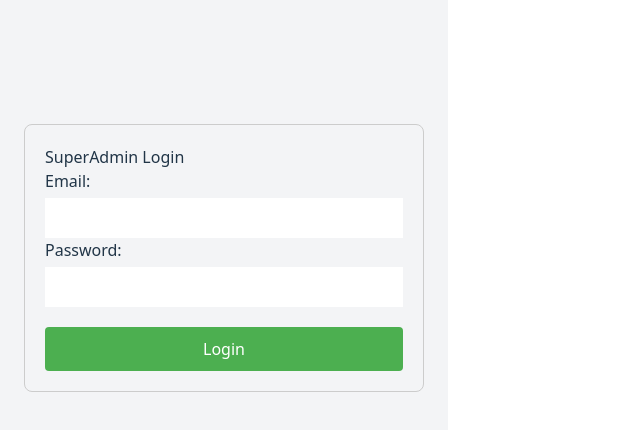
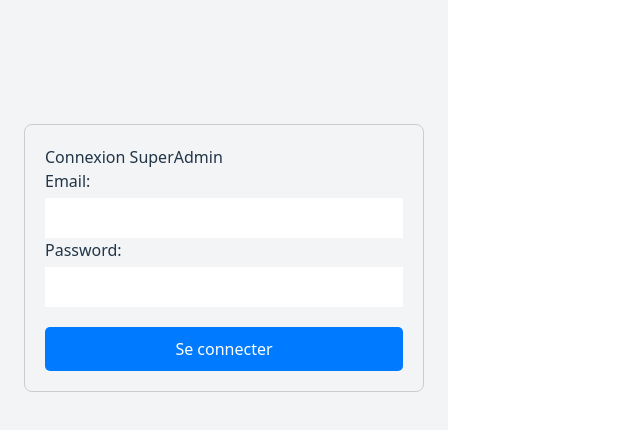
Before and after one commit to hdesumo/voyagemax-superadmin, a React (Vite) app: page /login in a window 1280 px wide. Shown: the top 430 px of the page, without its empty margins (0-640 px from the left). Built offline with nearby package versions, Linux system fonts and the light colour scheme.

Commit message:
🔐 Ajout de LoginSuperAdmin avec connexion via API réelle

```diff
--- a/scripts/createSuperAdmin.js
+++ b/scripts/createSuperAdmin.js
@@ -1,6 +1,6 @@
 const bcrypt = require('bcrypt');
-const { SuperAdmin } = require('../models'); // adapte si le modèle est ailleurs
-const { sequelize } = require('../models');  // adapte si nécessaire
+const { SuperAdmin } = require('../models');
+const { sequelize } = require('../models');
 
 const run = async () => {
   try {
@@ -12,7 +12,7 @@ const run = async () => {
     const [admin, created] = await SuperAdmin.findOrCreate({
       where: { email: 'superadmin@voyagemax.net' },
       defaults: {
-        full_name: 'Super Admin',
+        fullname: 'Super Admin', // ✅ correction ici
         password: hashedPassword,
       },
     });
--- a/src/pages/LoginSuperAdmin.jsx
+++ b/src/pages/LoginSuperAdmin.jsx
@@ -2,7 +2,7 @@ import React, { useState } from 'react';
 import axios from 'axios';
 import { useNavigate } from 'react-router-dom';
 
-function LoginSuperAdmin() {
+const LoginSuperAdmin = () => {
   const [email, setEmail] = useState('');
   const [password, setPassword] = useState('');
   const [error, setError] = useState('');
@@ -10,23 +10,37 @@ function LoginSuperAdmin() {
 
   const handleLogin = async (e) => {
     e.preventDefault();
+    setError('');
+
     try {
       const response = await axios.post('https://api.voyagemax.net/api/auth/superadmin/login', {
         email,
         password,
       });
 
-      const { token } = response.data;
-      localStorage.setItem('superAdminToken', token);
+      const { token, user } = response.data;
+
+      // Stocker le token et les infos utilisateur
+      localStorage.setItem('token', token);
+      localStorage.setItem('user', JSON.stringify(user));
+
+      // Rediriger vers le dashboard
       navigate('/dashboard');
     } catch (err) {
+      console.error(err);
       setError('Login failed. Please check your credentials.');
     }
   };
 
   return (
-    <div style={{ maxWidth: 400, margin: '100px auto', padding: 20, border: '1px solid #ccc', borderRadius: 8 }}>
-      <h2>SuperAdmin Login</h2>
+    <div style={{
+      maxWidth: 400,
+      margin: '100px auto',
+      padding: 20,
+      border: '1px solid #ccc',
+      borderRadius: 8
+    }}>
+      <h2>Connexion SuperAdmin</h2>
       <form onSubmit={handleLogin}>
         <label>Email:</label>
         <input
@@ -36,7 +50,6 @@ function LoginSuperAdmin() {
           required
           style={{ width: '100%', padding: 8, marginTop: 5 }}
         />
-
         <label style={{ marginTop: 15 }}>Password:</label>
         <input
           type="password"
@@ -45,27 +58,25 @@ function LoginSuperAdmin() {
           required
           style={{ width: '100%', padding: 8, marginTop: 5 }}
         />
-
         {error && <p style={{ color: 'red', marginTop: 10 }}>{error}</p>}
-
         <button
           type="submit"
           style={{
             marginTop: 20,
+            padding: 10,
             width: '100%',
-            padding: 10,
-            backgroundColor: '#4CAF50',
-            color: 'white',
+            backgroundColor: '#007bff',
+            color: '#fff',
             border: 'none',
-            borderRadius: 4,
-            cursor: 'pointer',
+            borderRadius: 5,
+            cursor: 'pointer'
           }}
         >
-          Login
+          Se connecter
         </button>
       </form>
     </div>
   );
-}
+};
 
 export default LoginSuperAdmin;
```
